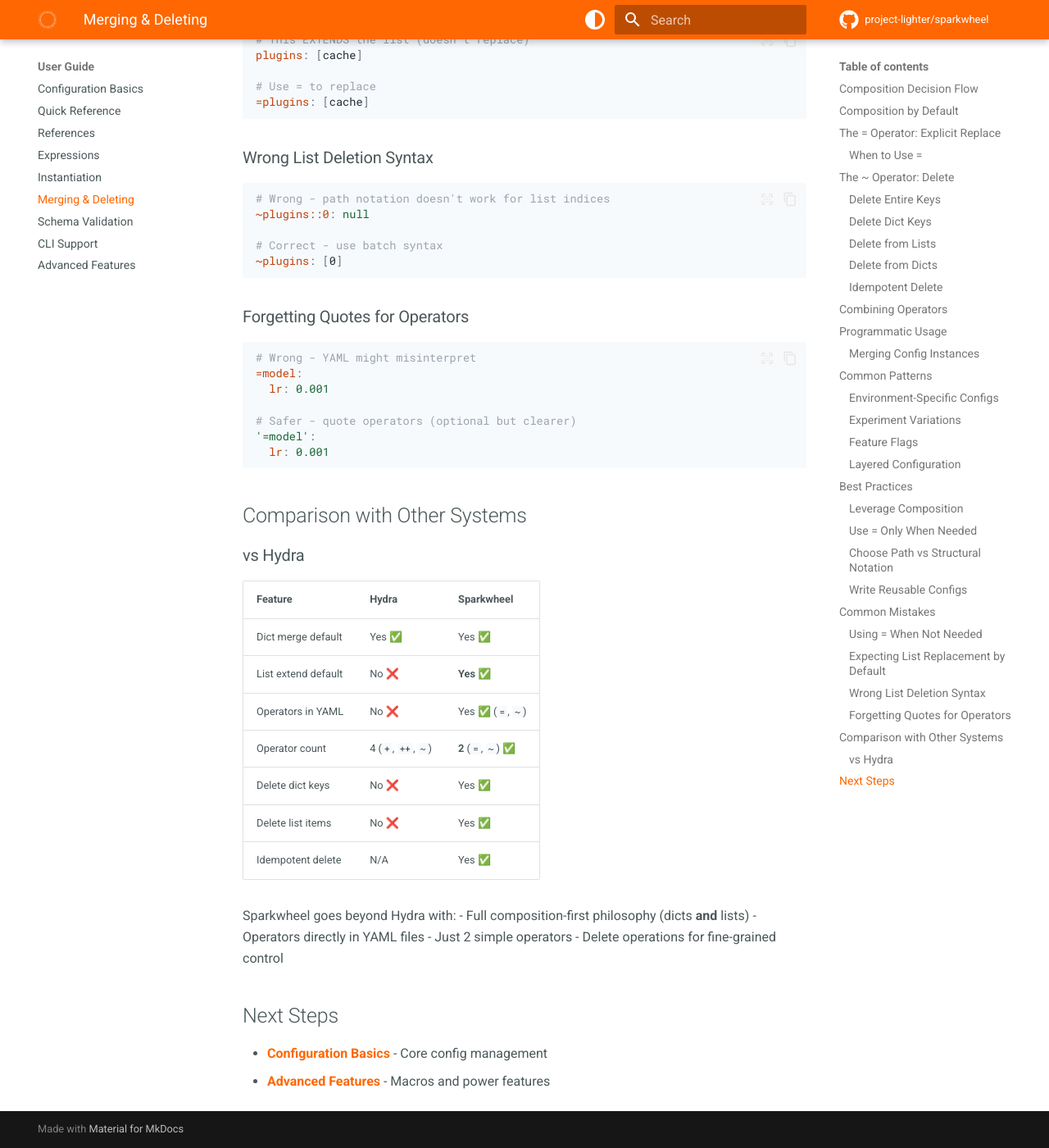
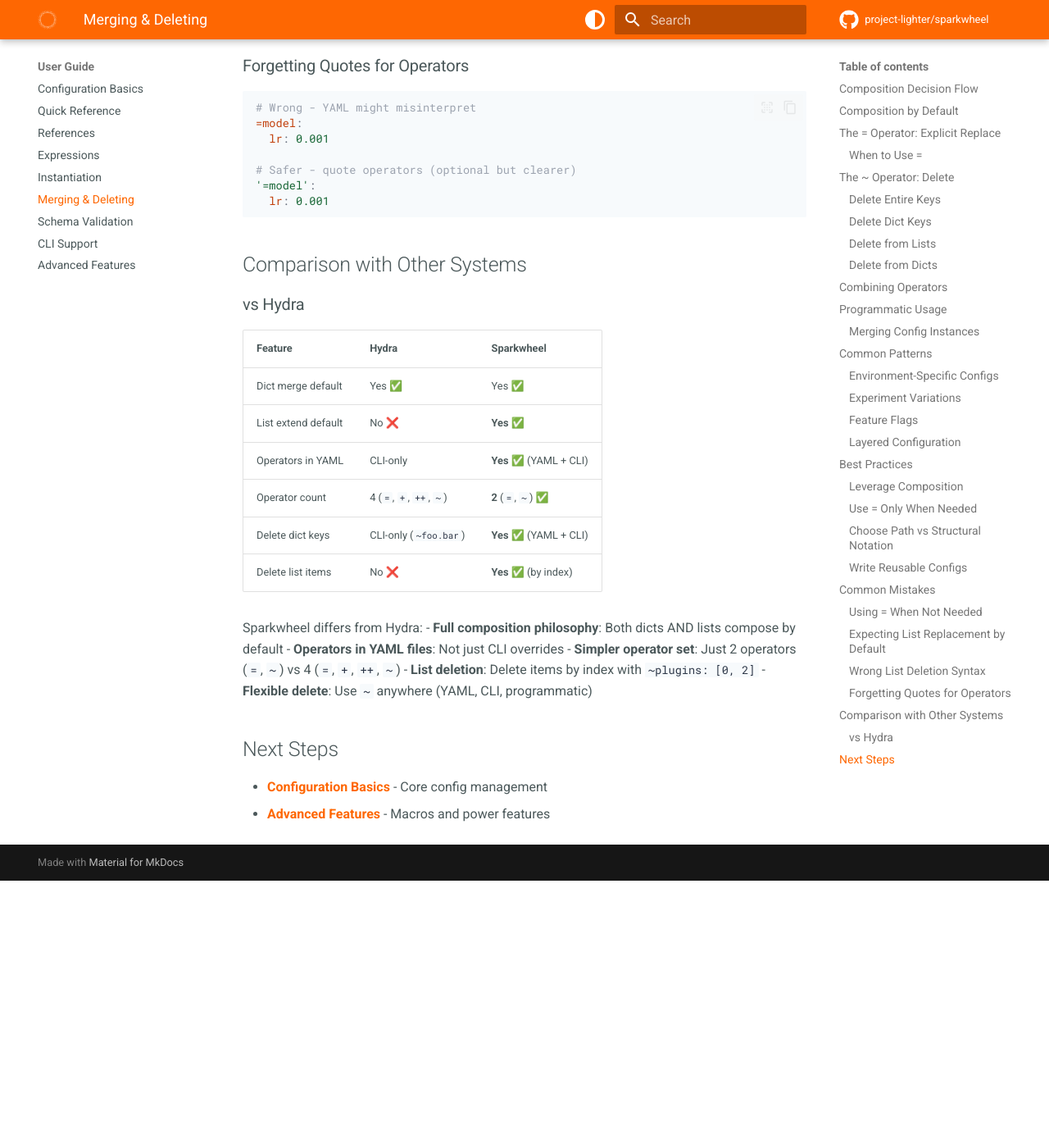
Before and after one commit to project-lighter/sparkwheel, an MkDocs documentation site: the page built from docs/user-guide/operators.md, in a window 1280 px wide and 1400 px high, scrolled down 9804 px. Shown: the whole window at 82% size. Built offline with MkDocs 1.6.1 and Material for MkDocs 9.7.7, drawn with Linux system fonts in a browser that asks for light colours; comment, search, counter and statistics services are not loaded; after the commit the page ends 10878 px from its top, so only the background shows below that; some of the changed text lies outside the part shown.

Commit message:
Remove idempotent terminology and make delete operator error on missing keys

````diff
--- a/docs/user-guide/operators.md
+++ b/docs/user-guide/operators.md
@@ -126,10 +126,13 @@
 ### Delete Entire Keys
 
 ```yaml
-# Remove keys (idempotent - no error if missing!)
+# Remove keys explicitly
 ~old_param: null
 ~debug_settings: null
 ```
+
+!!! warning "Key Must Exist"
+    The delete operator will raise an error if the key doesn't exist. This helps catch typos and configuration mistakes.
 
 ### Delete Dict Keys
 
@@ -214,28 +217,6 @@
 
     **Why?** Path notation is designed for dict keys, not list indices. The batch syntax handles index normalization and processes deletions correctly (high to low order).
 
-### Idempotent Delete
-
-Delete operations don't error if the key doesn't exist:
-
-```yaml
-# production.yaml - Remove debug settings if they exist
-~debug_mode: null
-~dev_logger: null
-~test_data: null
-# No errors if these don't exist!
-```
-
-This enables **reusable configs** that work with multiple bases:
-
-```yaml
-# production.yaml works with ANY base config
-~debug_settings: null
-~verbose_logging: null
-database:
-  pool_size: 100
-```
-
 ## Combining Operators
 
 Mix composition, replace, and delete:
@@ -298,7 +279,7 @@
 # Replace explicitly
 config.update({"=optimizer": {"type": "sgd", "lr": 0.1}})
 
-# Delete keys (idempotent)
+# Delete keys
 config.update({
     "~training::old_param": None,
     "~model::dropout": None
@@ -519,17 +500,17 @@
 |---------|-------|------------|
 | Dict merge default | Yes ✅ | Yes ✅ |
 | List extend default | No ❌ | **Yes** ✅ |
-| Operators in YAML | No ❌ | Yes ✅ (`=`, `~`) |
-| Operator count | 4 (`+`, `++`, `~`) | **2** (`=`, `~`) ✅ |
-| Delete dict keys | No ❌ | Yes ✅ |
-| Delete list items | No ❌ | Yes ✅ |
-| Idempotent delete | N/A | Yes ✅ |
+| Operators in YAML | CLI-only | **Yes** ✅ (YAML + CLI) |
+| Operator count | 4 (`=`, `+`, `++`, `~`) | **2** (`=`, `~`) ✅ |
+| Delete dict keys | CLI-only (`~foo.bar`) | **Yes** ✅ (YAML + CLI) |
+| Delete list items | No ❌ | **Yes** ✅ (by index) |
 
-Sparkwheel goes beyond Hydra with:
-- Full composition-first philosophy (dicts **and** lists)
-- Operators directly in YAML files
-- Just 2 simple operators
-- Delete operations for fine-grained control
+Sparkwheel differs from Hydra:
+- **Full composition philosophy**: Both dicts AND lists compose by default
+- **Operators in YAML files**: Not just CLI overrides
+- **Simpler operator set**: Just 2 operators (`=`, `~`) vs 4 (`=`, `+`, `++`, `~`)
+- **List deletion**: Delete items by index with `~plugins: [0, 2]`
+- **Flexible delete**: Use `~` anywhere (YAML, CLI, programmatic)
 
 ## Next Steps
 
--- a/pyproject.toml
+++ b/pyproject.toml
@@ -77,7 +77,6 @@
 
 allow_redefinition = false
 check_untyped_defs = true
-disallow_any_generics = true
 disallow_incomplete_defs = true
 ignore_missing_imports = true
 implicit_reexport = false
````
Also changed, not shown: README.md (+3 -1 lines), docs/index.md (+1 -1 lines), docs/user-guide/advanced.md (+0 -2 lines), docs/user-guide/cli.md (+1 -1 lines), 4 other files.
